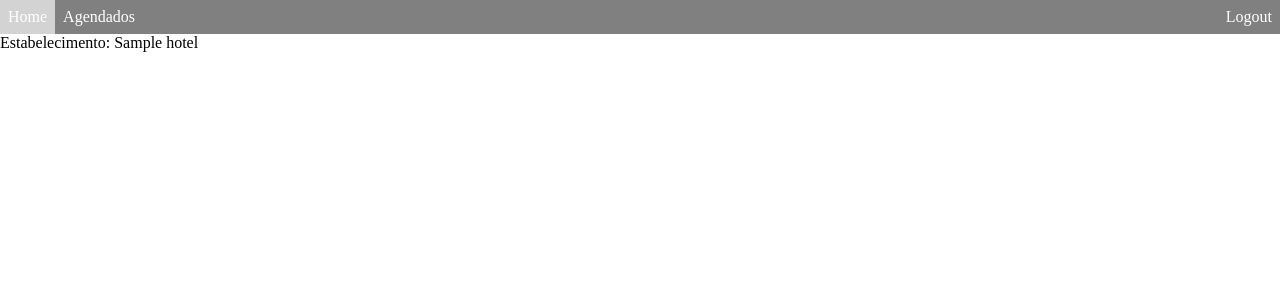
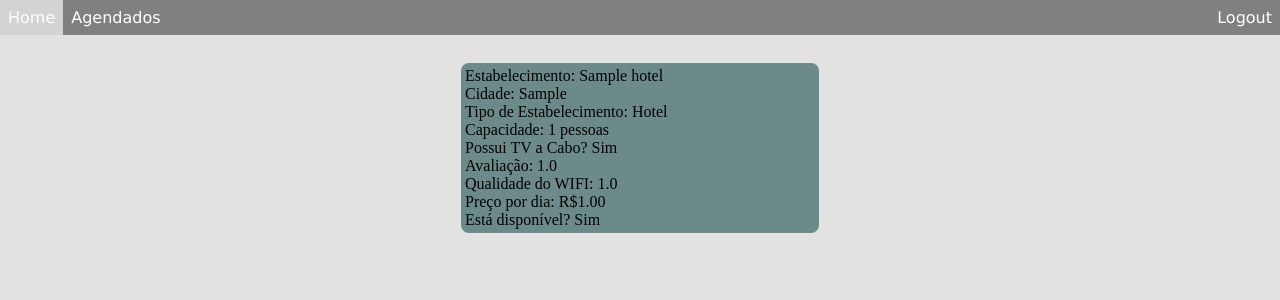
Before and after one commit to GabrielSoaresGomes/provaDMSHotel, a Django app: page / in a window 1280 px wide. Shown: the top 300 px of the page. Run offline with Django 4.2, Linux system fonts and the light colour scheme; tables that the repository leaves empty hold one stand-in row (values such as "Sample post").

Commit message:
feat: agora as hospedagens estão sendo exibidas em cards

```diff
--- a/reserva/models.py
+++ b/reserva/models.py
@@ -4,21 +4,21 @@ from django.core.validators import MinValueValidator, MaxValueValidator
 class Hotel(models.Model):
 
     ESTABELECIMENTO_CHOICES = (
-        ("H", "Hotel"),
-        ("P", "Pousada"),
-        ("CT", "Casa de Temporada"),
+        ("Hotel", "Hotel"),
+        ("Pousada", "Pousada"),
+        ("Casa de Temporada", "Casa de Temporada"),
     )
 
     SIM_NAO_CHOICES = (
-        ('S', "Sim"),
-        ("N", "Não")
+        ('Sim', "Sim"),
+        ("Não", "Não")
     )
     estabelecimento = models.CharField("Estabelecimento", max_length=20, choices=ESTABELECIMENTO_CHOICES)
     cidade = models.CharField("Cidade", max_length=100)
     nomeEstabelecimento = models.CharField("Nome do Estabelecimento", max_length=100)
-    preco = models.DecimalField("Preço", max_digits=7, decimal_places=2, validators=[MinValueValidator(0.01)])
-    notaAvaliacao = models.DecimalField("Nota de Avaliação", max_digits=3, decimal_places=2, validators=[MinValueValidator(0), MaxValueValidator(5)]) # De 0 a 5 -> ex: 4.5
-    qualidadeWifi = models.DecimalField("Qualidade do WIFI", max_digits=3, decimal_places=2, validators=[MinValueValidator(0), MaxValueValidator(10)]) # De 0 a 10 -> ex: 8.9
+    preco = models.DecimalField("Preço por dia", max_digits=7, decimal_places=2, validators=[MinValueValidator(0.01)])
+    notaAvaliacao = models.DecimalField("Nota de Avaliação", max_digits=2, decimal_places=1, validators=[MinValueValidator(0), MaxValueValidator(5)]) # De 0 a 5 -> ex: 4.5
+    qualidadeWifi = models.DecimalField("Qualidade do WIFI", max_digits=2, decimal_places=1, validators=[MinValueValidator(0), MaxValueValidator(10)]) # De 0 a 10 -> ex: 8.9
     tvCabo = models.CharField("Tem TV a Cabo", max_length=5, choices=SIM_NAO_CHOICES)
     maximoPessoas = models.SmallIntegerField("Número máximo de pessoas", validators=[MinValueValidator(0)])
     estaLivre = models.CharField("Está livre", max_length=4, choices=SIM_NAO_CHOICES )
--- a/reserva/static/nav.css
+++ b/reserva/static/nav.css
@@ -2,12 +2,15 @@
     padding: 0;
     margin: 0;
 }
+
 header {
+    font-family: Verdana, Geneva, Tahoma, sans-serif;
     background-color: gray;
+    margin: 0 0 24px 0;
 }
 
 nav ul {
-    background-color: gray;
+    background-color:  gray;
     padding: 0;
     margin:0 ;
     display: inline-flex;
@@ -15,7 +18,7 @@ nav ul {
 }
 
 nav .active {
-    background-color: rgb(82, 82, 82);
+    background-color: darkgray;
 }
 
 nav .direita {
--- /dev/null
+++ b/reserva/static/style.css
@@ -0,0 +1,22 @@
+body {
+    background-color: rgb(226, 226, 226);
+}
+
+div.todosHoteis {
+    display: flex;
+    flex-direction: row;
+    justify-content:space-around;
+    flex-wrap: wrap;
+}
+
+div.cadaHotel {
+    width: 350px;
+    padding: 4px;
+    margin: 4px;
+    border-radius: 8px;
+    background: rgb(108, 138, 138);
+}
+
+div.cadaHotel li {
+    list-style: none;
+}
--- a/reserva/templates/base.html
+++ b/reserva/templates/base.html
@@ -7,12 +7,13 @@
     <meta name="viewport" content="width=device-width, initial-scale=1.0">
     <title>Arquivo base</title>
     <link rel="stylesheet" href="{% static 'nav.css' %}">
+    <link rel="stylesheet" href="{% static 'style.css' %}">
 </head>
 <body>
     <header>
         <nav>
             <ul>
-                <li class="{% block navActive01 %}{% endblock %}"><a href="{% url 'listarHotel' %}">Home</a></li>
+                <li class="{% block navActive01 %}{% endblock %}"><a href="{% url 'listarHospedagem' %}">Home</a></li>
                 <li class="{% block navActive02 %}{% endblock %}"><a href="#">Agendados</a></li>
                 <li class="direita {% block navActive03 %}{% endblock %}"><a href="#">Logout</a></li>
             </ul>
--- a/reserva/templates/index.html
+++ b/reserva/templates/index.html
@@ -3,9 +3,23 @@
 {% block navActive01 %} active {% endblock %} {# Aqui é definido qual dos links na nav está ativo #}
 
 {% block content %}
-{% for hotel in hoteis %}
-<ul>
-  <li>Estabelecimento: {{ hotel.nomeEstabelecimento }}</li>
-</ul>
-{% endfor %}
+
+<div class="todosHoteis">
+  {% for hotel in hoteis %}
+  <div class="cadaHotel">
+    <ul>
+      <li>Estabelecimento: {{ hotel.nomeEstabelecimento }}</li>
+      <li>Cidade: {{ hotel.cidade }}</li>
+      <li>Tipo de Estabelecimento: {{ hotel.estabelecimento }}</li>
+      <li>Capacidade: {{ hotel.maximoPessoas }} pessoas</li>
+      <li>Possui TV a Cabo? {{ hotel.tvCabo }}</li>
+      <li>Avaliação: {{ hotel.notaAvaliacao }}</li>
+      <li>Qualidade do WIFI: {{ hotel.qualidadeWifi}}</li>
+      <li>Preço por dia: R${{ hotel.preco }}</li>
+      <li>Está disponível? {{ hotel.estaLivre }}</li>
+    </ul>
+  </div>
+  {% endfor %}
+</div>
+
 {% endblock %}
--- a/reserva/urls.py
+++ b/reserva/urls.py
@@ -1,6 +1,6 @@
 from django.urls import path, include
-from .views import listarHotel
+from .views import listarHospedagem
 
 urlpatterns = [
-    path('',listarHotel, name="listarHotel")
+    path('',listarHospedagem, name="listarHospedagem")
 ]
--- a/reserva/views.py
+++ b/reserva/views.py
@@ -1,6 +1,9 @@
 from django.shortcuts import render, redirect
 from .models import Hotel
 
-def listarHotel(request):
+def listarHospedagem(request):
     hoteis = Hotel.objects.all()
     return render(request, "index.html", {"hoteis": hoteis})
+
+def reservarHospedagem(request, id):
+    ""
```
Also changed, not shown: reserva/migrations/0005_alter_hotel_estabelecimento_alter_hotel_preco.py (added), reserva/migrations/0006_alter_hotel_estalivre_alter_hotel_notaavaliacao_and_more.py (added).
